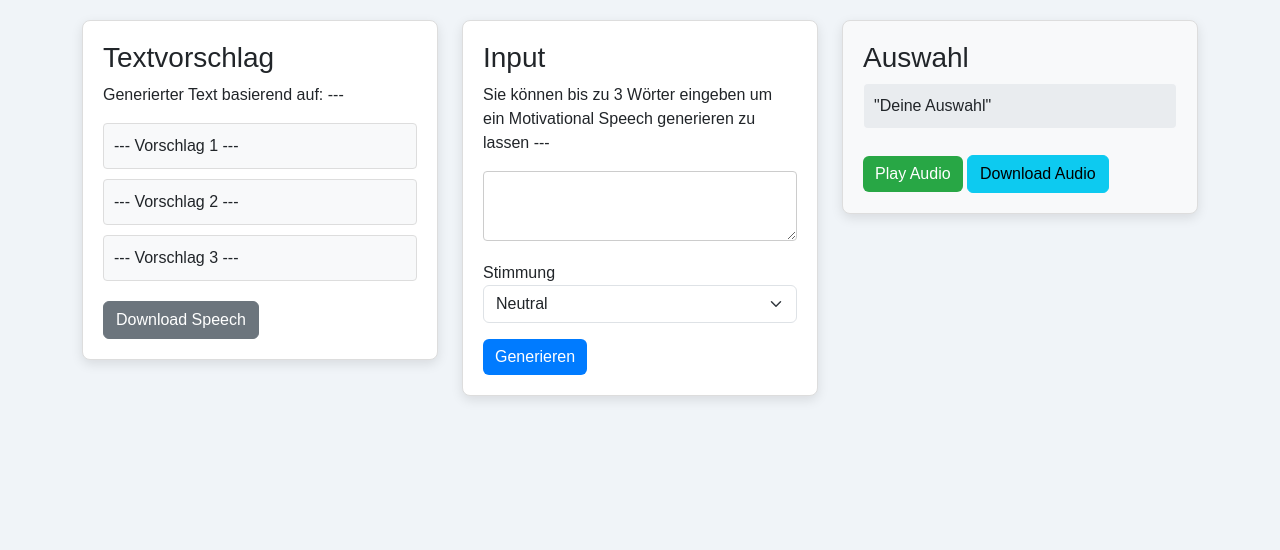
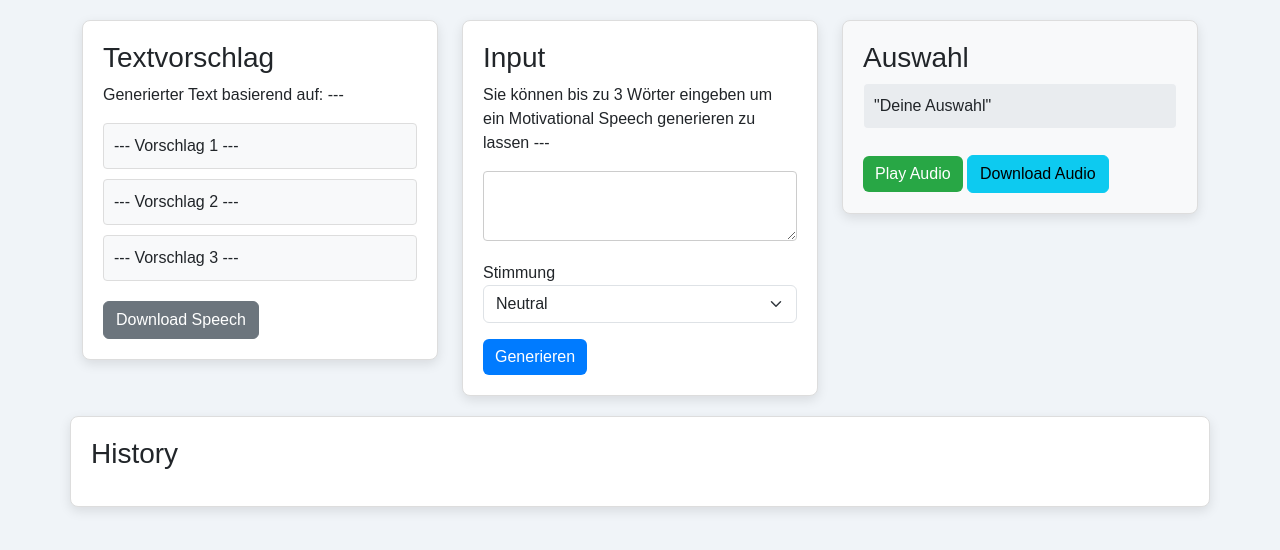
Before and after one commit to denis-trtnr/Motivational-Speech-Service, a website: page app/index.html in a window 1280 px wide. Shown: the part 88-638 px from the top of the page. Drawn offline with nearby package versions, Linux system fonts and the light colour scheme.

Commit message:
Update index.html

```diff
--- a/app/index.html
+++ b/app/index.html
@@ -60,6 +60,15 @@
                     </div>
                 </div>
             </div>
+
+            <!-- Historie-Bereich -->
+            <div class="section" id="history-section">
+                <h3>History</h3>
+                <ul id="history-list">
+                    <!-- Hier werden die letzten Einträge dynamisch hinzugefügt -->
+                </ul>
+            </div>
+
         </div>
     </div>
     <script src="client.js"></script> <!-- Verlinkung JavaScript-Datei -->
```
